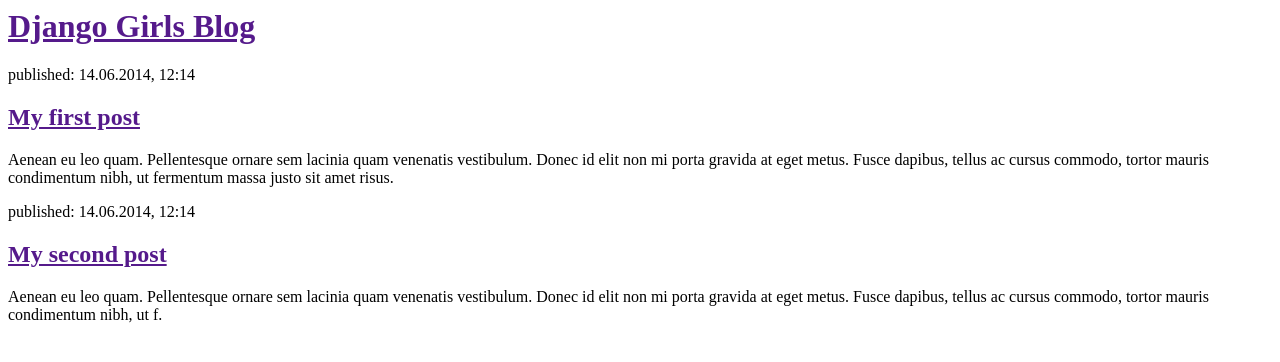
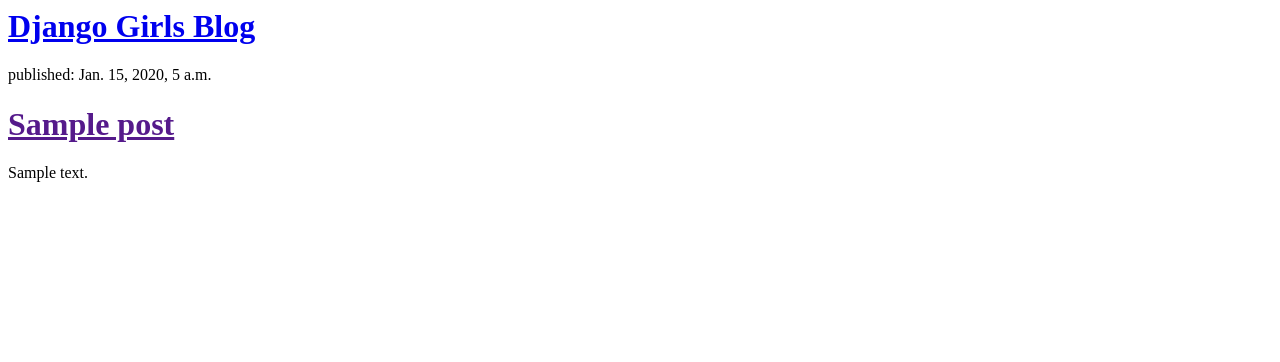
Before and after one commit to Sosoking328/FirstCommit, a Django app: template blog/templates/blog/post_list.html in a window 1280 px wide. Shown: the top 362 px of the page. Run offline with Django 3.2, Linux system fonts and the light colour scheme; the template is opened without the code that fills it: values that come from a table or form of the project are taken from there, others are empty; tables that the repository leaves empty hold one stand-in row (values such as "Sample post").

Commit message:
modified templates from dbase

```diff
--- a/blog/templates/blog/post_list.html
+++ b/blog/templates/blog/post_list.html
@@ -1,22 +1,11 @@
-<html>
-    <head>
-        <title>Django Girls blog 2</title>
-    </head>
-    <body>
-        <div>
-            <h1><a href="">Django Girls Blog</a></h1>
-        </div>
+<div>
+    <h1><a href="/">Django Girls Blog</a></h1>
+</div>
 
-        <div>
-            <p>published: 14.06.2014, 12:14</p>
-            <h2><a href="">My first post</a></h2>
-            <p>Aenean eu leo quam. Pellentesque ornare sem lacinia quam venenatis vestibulum. Donec id elit non mi porta gravida at eget metus. Fusce dapibus, tellus ac cursus commodo, tortor mauris condimentum nibh, ut fermentum massa justo sit amet risus.</p>
-        </div>
-
-        <div>
-            <p>published: 14.06.2014, 12:14</p>
-            <h2><a href="">My second post</a></h2>
-            <p>Aenean eu leo quam. Pellentesque ornare sem lacinia quam venenatis vestibulum. Donec id elit non mi porta gravida at eget metus. Fusce dapibus, tellus ac cursus commodo, tortor mauris condimentum nibh, ut f.</p>
-        </div>
-    </body>
-</html>
+{% for post in posts %}
+    <div>
+        <p>published: {{ post.published_date }}</p>
+        <h1><a href="">{{ post.title }}</a></h1>
+        <p>{{ post.text|linebreaksbr }}</p>
+    </div>
+{% endfor %}
--- a/blog/views.py
+++ b/blog/views.py
@@ -1,5 +1,7 @@
 from django.shortcuts import render
+from django.utils import timezone
+from .models import Post
 
-# Create your views here.
 def post_list(request):
-    return render(request, 'blog/post_list.html', {})
+    posts = Post.objects.filter(published_date__lte=timezone.now()).order_by('published_date')
+    return render(request, 'blog/post_list.html', {'posts':posts})
--- a/mysite/settings.py
+++ b/mysite/settings.py
@@ -40,7 +40,7 @@ INSTALLED_APPS = [
     'blog'
 ]
 
-MIDDLEWARE = [
+MIDDLEWARE_CLASSES = [
     'django.middleware.security.SecurityMiddleware',
     'django.contrib.sessions.middleware.SessionMiddleware',
     'django.middleware.common.CommonMiddleware',
```
